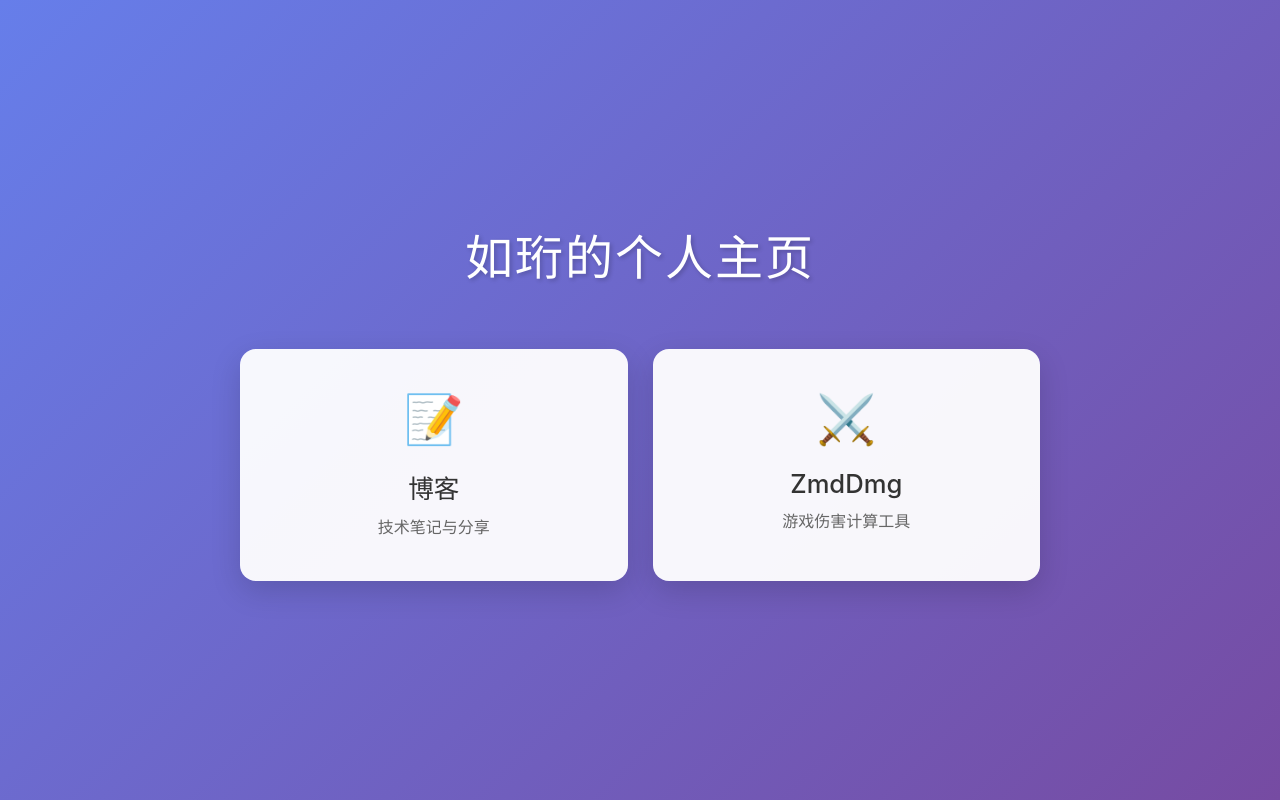
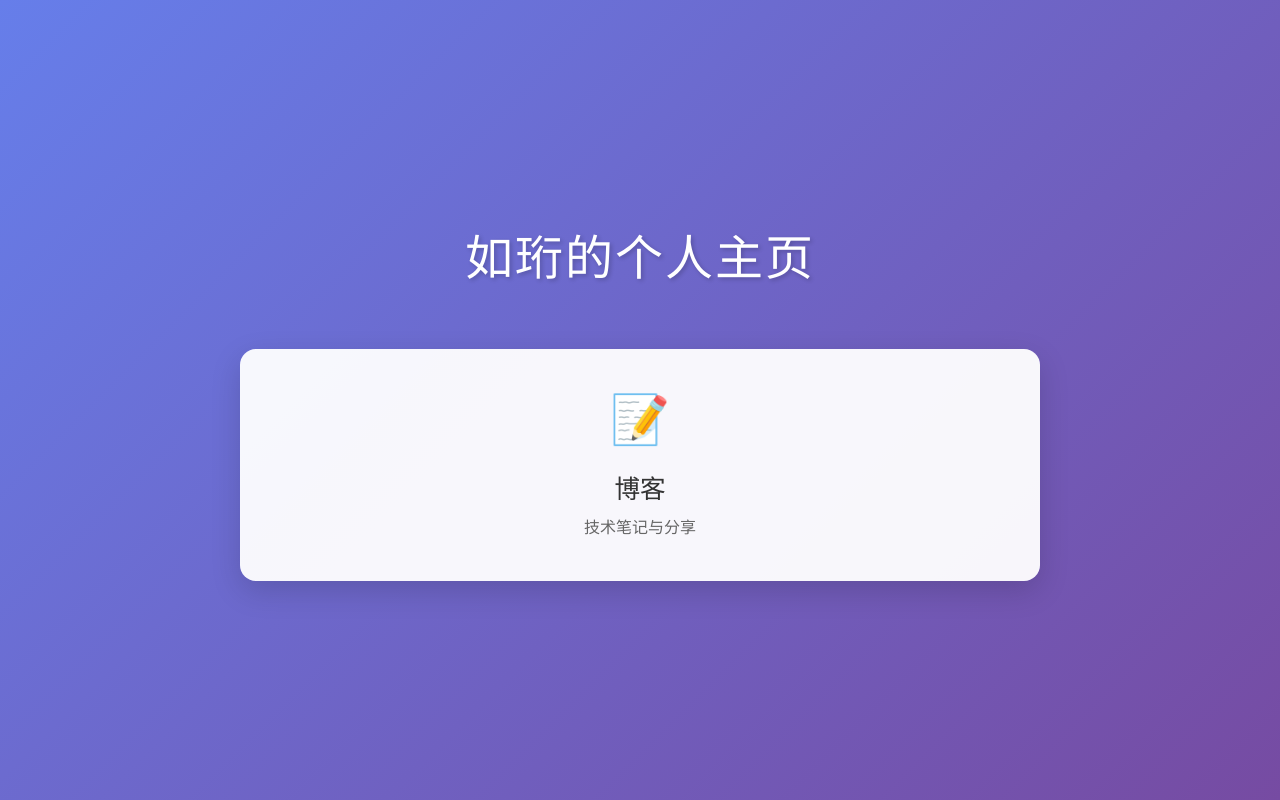
Before and after one commit to NanoShiki/MyWebsite, a plain HTML site: page index.html in a window 1280 px wide. Drawn offline with Linux system fonts and the light colour scheme.

```diff
--- a/index.html
+++ b/index.html
@@ -100,11 +100,6 @@
                 <h2>博客</h2>
                 <p>技术笔记与分享</p>
             </a>
-            <a href="/ZmdDmg/" class="site-card">
-                <div class="site-icon">⚔️</div>
-                <h2>ZmdDmg</h2>
-                <p>游戏伤害计算工具</p>
-            </a>
         </div>
     </div>
 </body>
```
